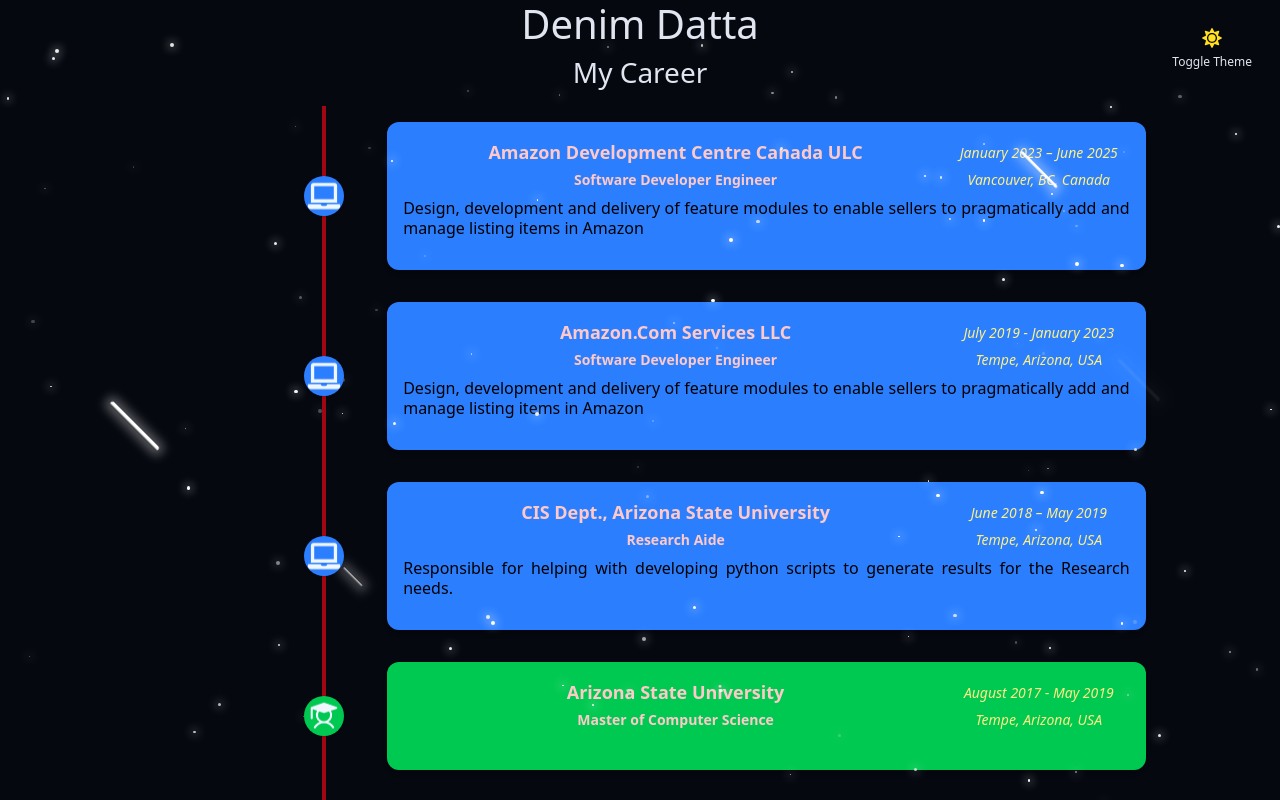
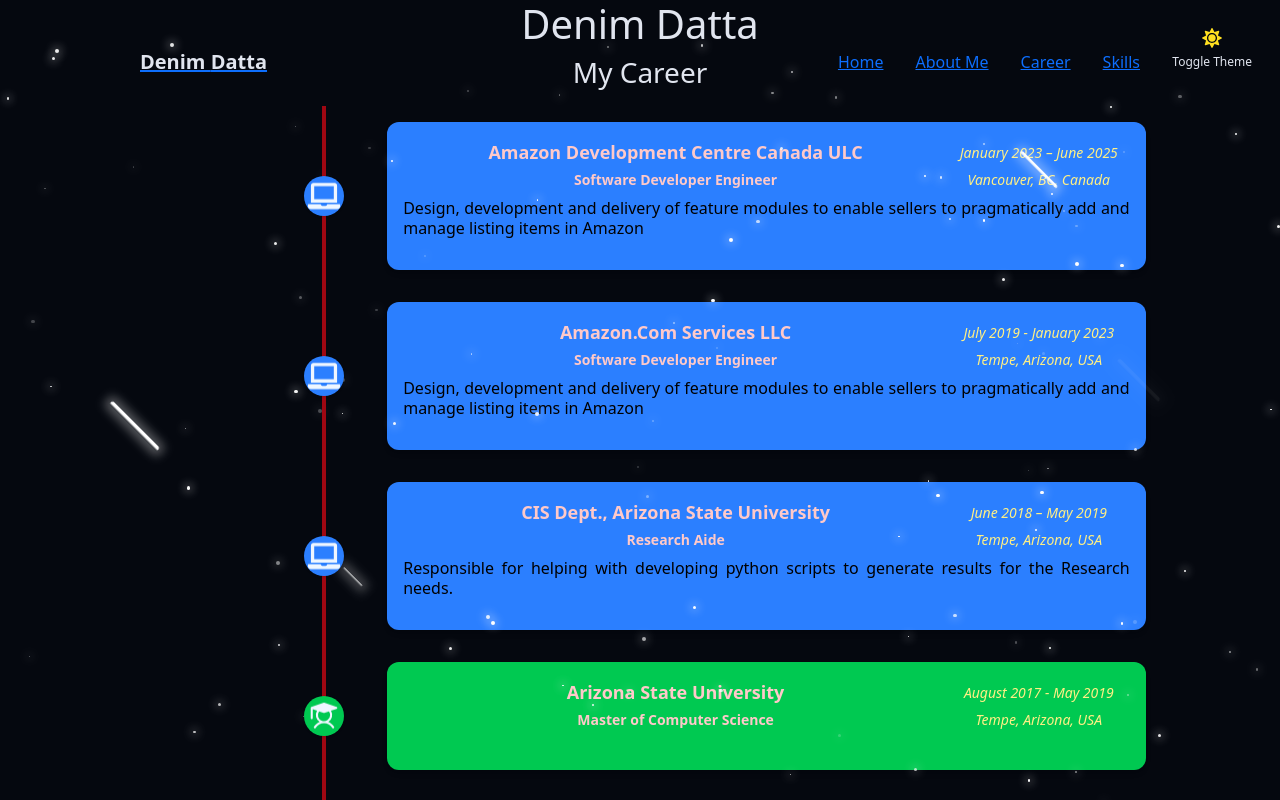
Before and after one commit to denimdatta/denimdatta.github.io, a React (Vite) app: page / in a window 1280 px wide. Shown: the top 800 px of the page. Built offline with nearby package versions, Linux system fonts and the light colour scheme.

Commit message:
Add Navigation Bar

```diff
--- a/src/components/Home.tsx
+++ b/src/components/Home.tsx
@@ -1,13 +1,15 @@
-import HelloWorld from "./HelloWorld";
 import ToggleMode from "./ToggleMode";
 import Background from "./Background";
 import Timeline from "./Timeline";
+import Navigation from "./Navigation";
+import HelloWorld from "./HelloWorld";
 
 function Home() {
     return (
         <div className="min-h-screen bg-background text-foreground overflow-x-hidden">
             <ToggleMode/>
             <Background/>
+            <Navigation/>
             <HelloWorld/>
             <Timeline/>
         </div>
--- /dev/null
+++ b/src/components/Navigation.tsx
@@ -0,0 +1,49 @@
+import {useEffect, useState} from "react";
+import {CN} from "../lib/Utils.ts";
+const navigationItems = [
+    {name: "Home", href: "#denimdatta"},
+    {name: "About Me", href: "#about"},
+    {name: "Career", href: "#timeline"},
+    {name: "Skills", href: "#skills"},
+];
+function Navigation() {
+    const [isScrolled, setIsScrolled] = useState(false);
+
+    useEffect(() => {
+        const handleScroll = () => {
+            setIsScrolled(window.screenY > 10);
+        };
+
+        window.addEventListener("scroll", handleScroll);
+        return () => window.removeEventListener("scroll", handleScroll)
+    }, []);
+
+    return (
+        <nav
+            className={CN("fixed w-full z-40 transition-all duration-300 px-[10%]",
+                isScrolled ? "py-3 bg-background/80 backdrop-blur-lg shadow-xs" : "py-5")}
+        >
+            <div className="container flex items-center justify-between">
+                <a
+                    className="text-xl font-bold text-primary flex items-center"
+                    href="#hero"
+                >
+                    <span className="relative z-10 text-foreground">
+                        <span className="text-glow"> Denim </span>{" "}Datta
+                    </span>
+                </a>
+
+                <div className="hidden md:flex space-x-8">
+                    {navigationItems.map((item, key) => (<a
+                        key={key}
+                        href={item.href}
+                        className="text-foreground/80 hover:text-primary transition-colors duration-300"
+                    >
+                        {item.name}
+                    </a>))}
+                </div>
+            </div>
+        </nav>);
+}
+
+export default Navigation;
```
